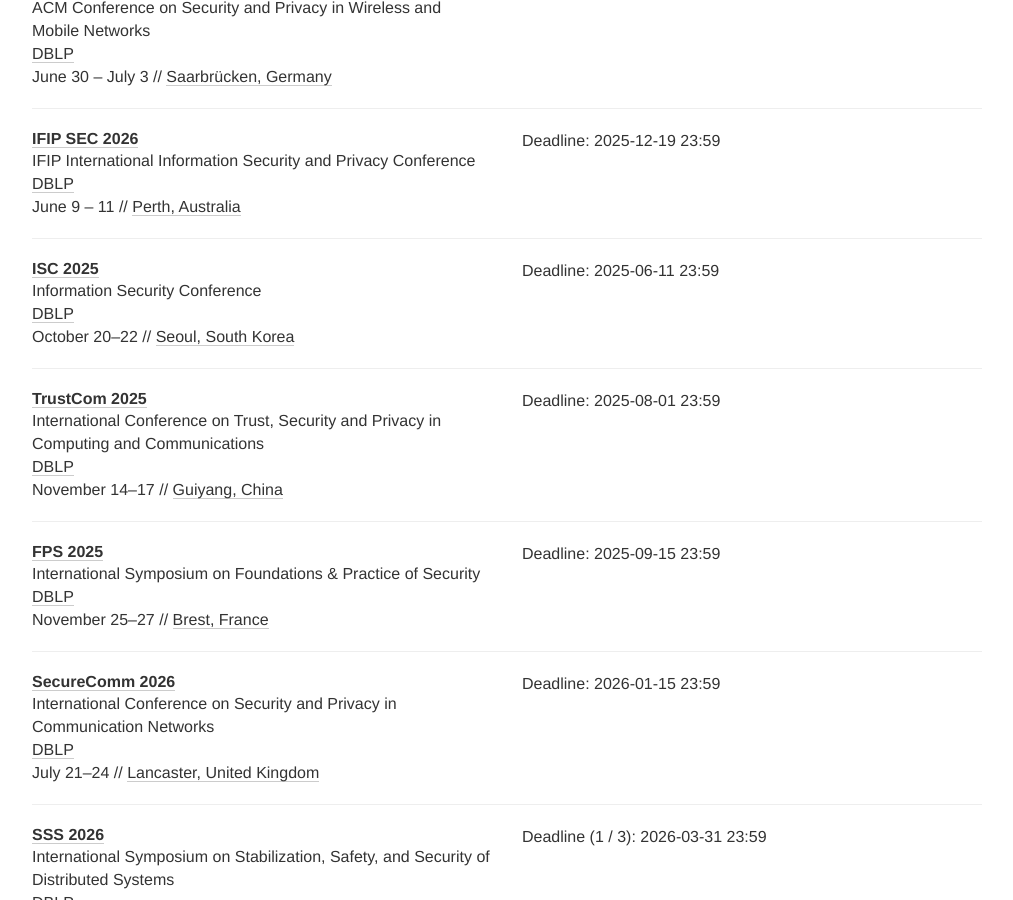
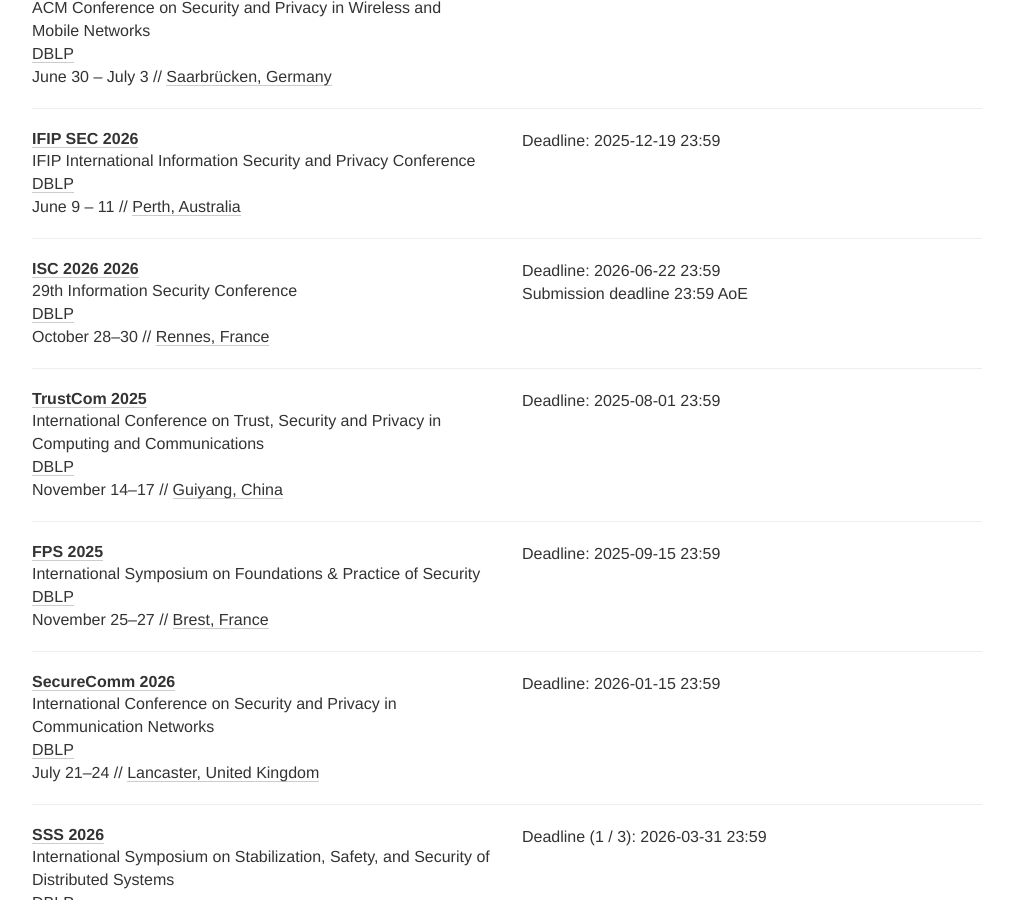
Before and after one commit to sec-deadlines/sec-deadlines.github.io, a Jekyll site: the page built from index.html, in a window 1280 px wide and 900 px high, scrolled down 2860 px. Shown: the whole window, without its empty margins (133-1146 px from the left). Built offline with Jekyll 4.4.1, drawn with Linux system fonts in a browser that asks for light colours; nearby versions of some CDN libraries; comment, search, counter and statistics services are not loaded.

Commit message:
Add ISC 2026 conference (29th Information Security Conference)

```diff
--- a/_data/conferences.yml
+++ b/_data/conferences.yml
@@ -131,15 +131,16 @@
   place: Perth, Australia
   tags: [SEC, CONF, CORE-B]
 
-- name: ISC
-  description: Information Security Conference
-  year: 2025
-  link: https://isc25.skku.edu/
+- name: ISC 2026
+  description: 29th Information Security Conference
+  year: 2026
+  link: https://isc2026.github.io/
   dblp: https://dblp.org/db/conf/isw/index.html
-  deadline: ["2025-06-11 23:59"]
-  date: October 20-22
-  place: Seoul, South Korea
-  tags: [SEC, PRIV, CONF]
+  deadline: ["2026-06-22 23:59"]
+  comment: Submission deadline 23:59 AoE
+  date: October 28-30
+  place: Rennes, France
+  tags: [CRYPTO, SEC, PRIV, CONF]
 
 - name: TrustCom
   description: International Conference on Trust, Security and Privacy in Computing and Communications
```
